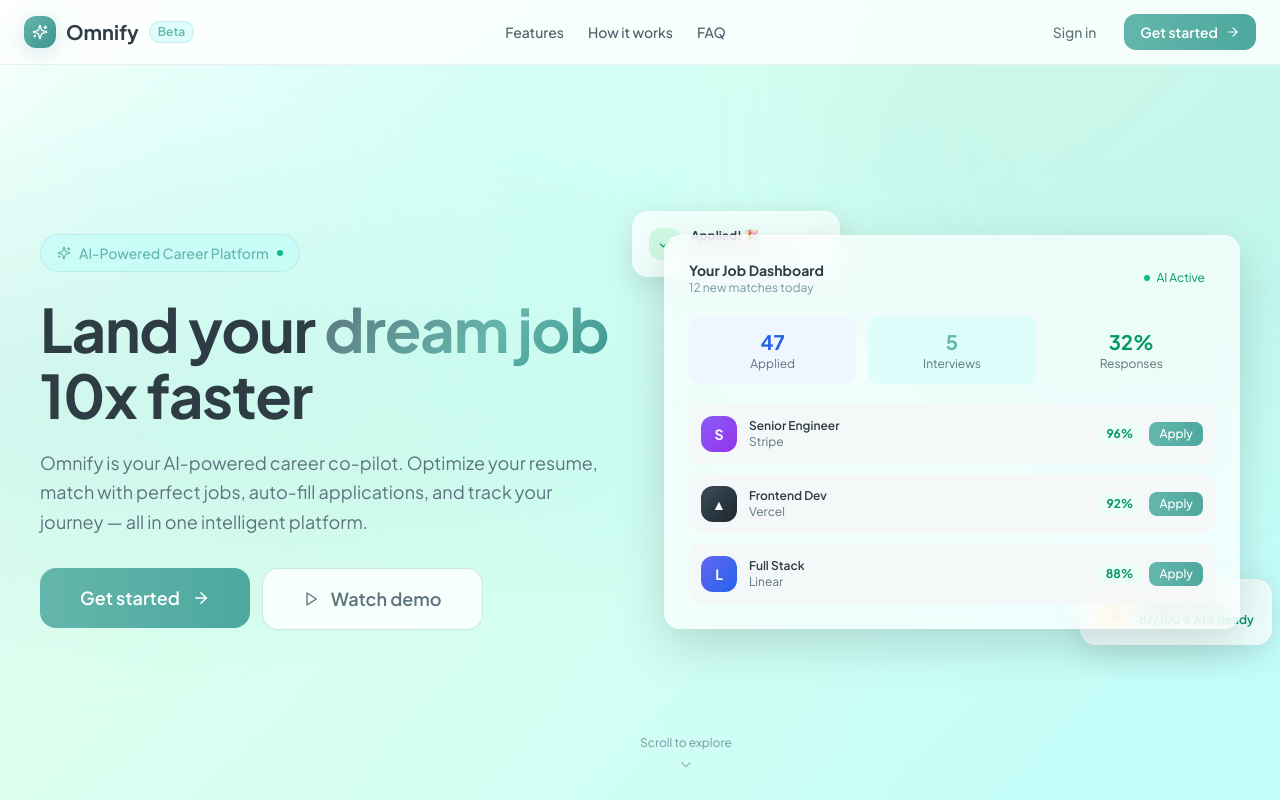
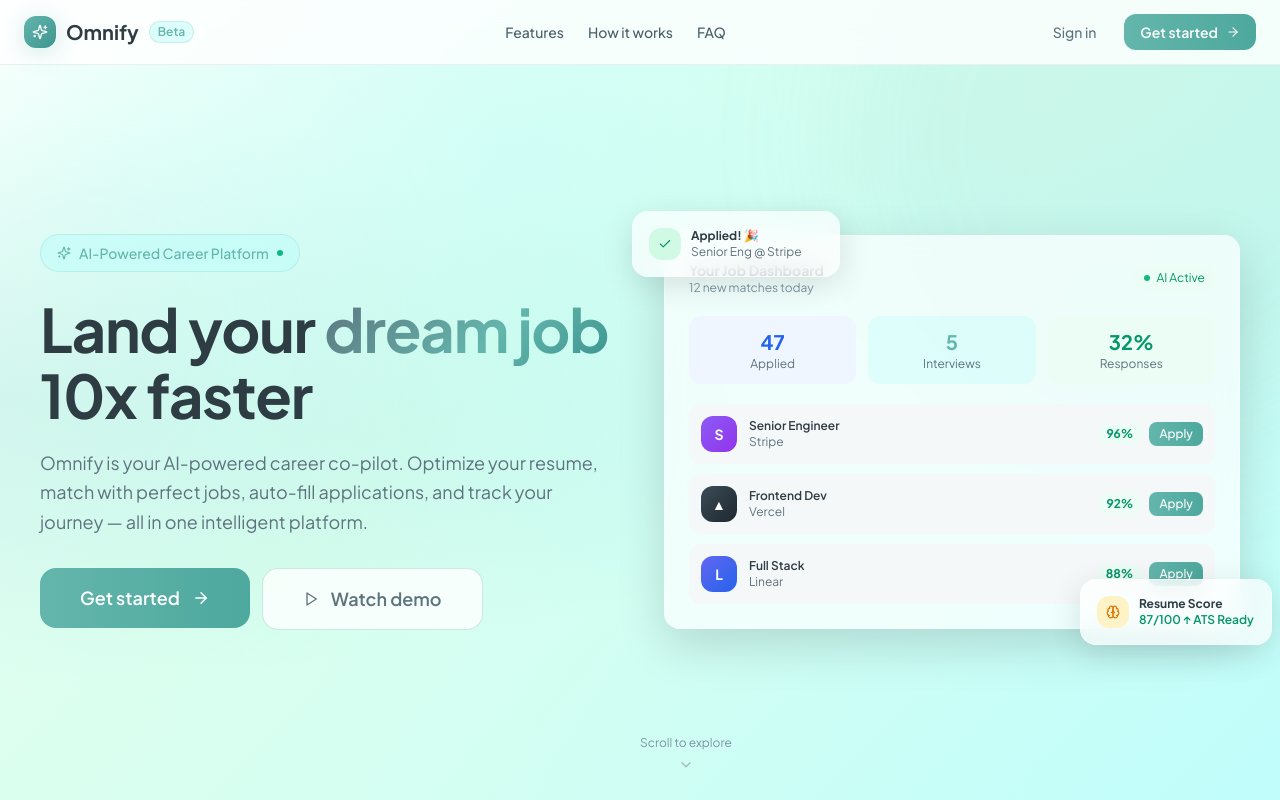
Before and after one commit to kenntheus/Omnify, a Next.js app in the folder frontend/: page / in a window 1280 px wide. Shown: the top 800 px of the page. Built offline with nearby package versions, Linux system fonts and the light colour scheme.

Commit message:
fix floating badge cards appearing behind hero dashboard card

```diff
--- a/frontend/src/app/page.tsx
+++ b/frontend/src/app/page.tsx
@@ -268,7 +268,7 @@
 
             {/* Floating cards */}
             <FloatingCard
-              className="absolute -top-6 -left-8 w-52"
+              className="absolute -top-6 -left-8 w-52 z-20"
               delay={0.6}
             >
               <div className="flex items-center gap-2.5">
@@ -283,7 +283,7 @@
             </FloatingCard>
 
             <FloatingCard
-              className="absolute -bottom-4 -right-8 w-48"
+              className="absolute -bottom-4 -right-8 w-48 z-20"
               delay={0.8}
             >
               <div className="flex items-center gap-2.5">
```
